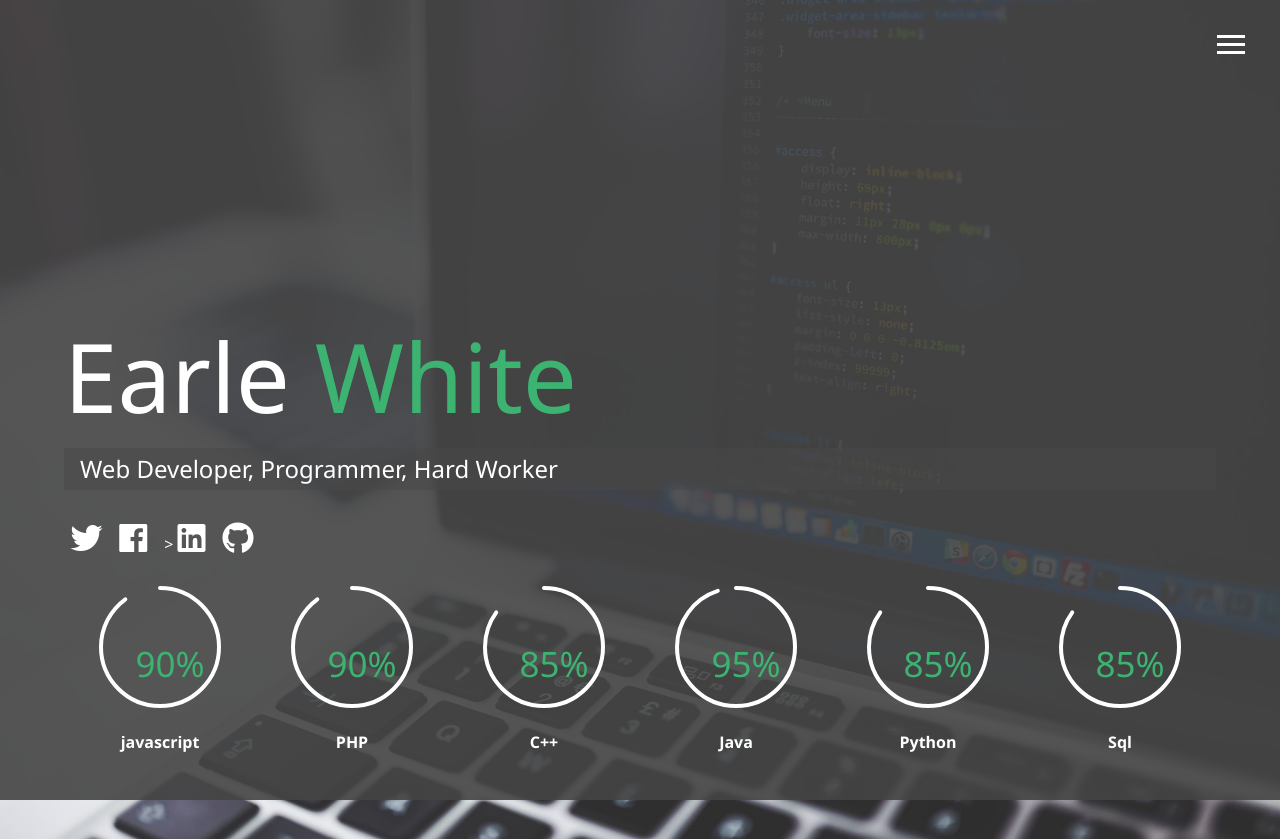
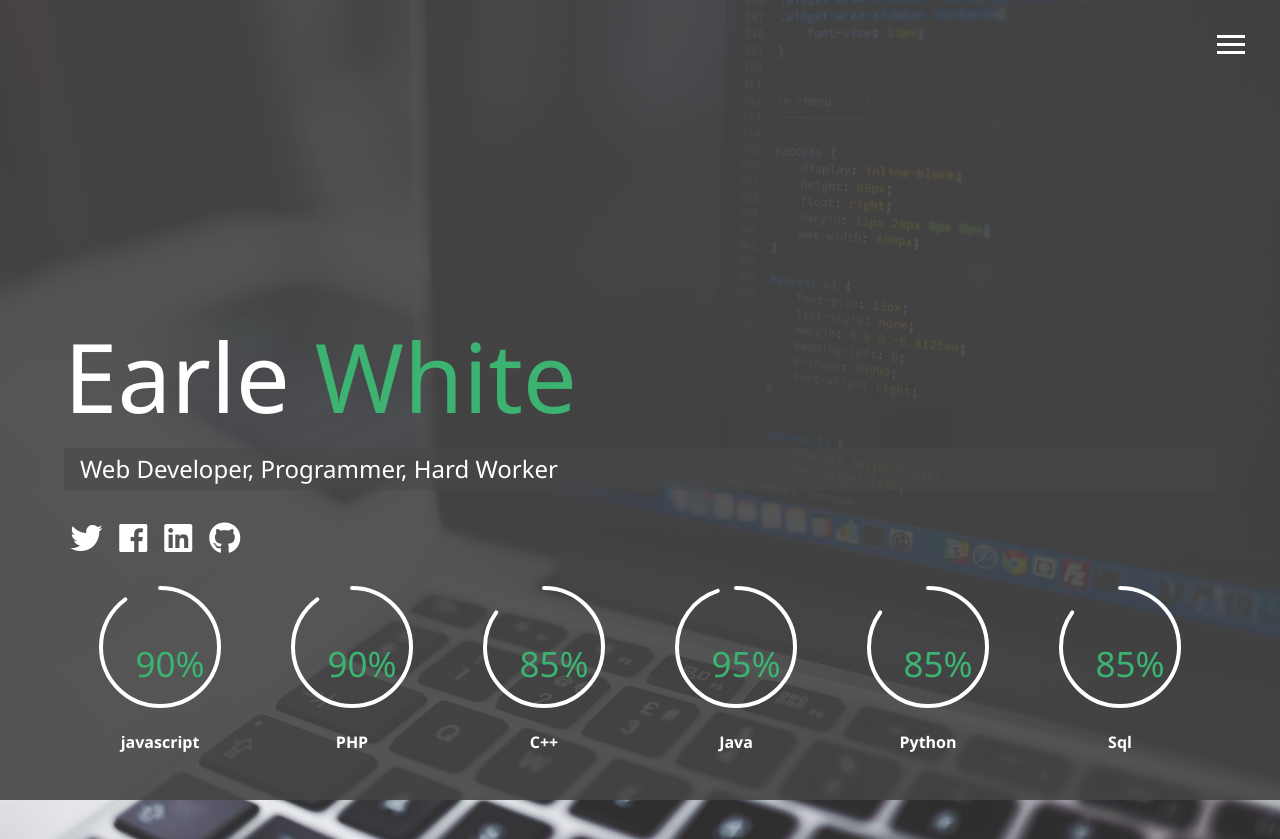
Before and after one commit to 5earle/earlewhite.github.io, a website: page index.html in a window 1280 px wide. Drawn offline with nearby package versions, Linux system fonts and the light colour scheme.

Commit message:
Update index.html

```diff
--- a/index.html
+++ b/index.html
@@ -74,7 +74,7 @@
       <a href="#">
         <i class="fab fa-facebook fa-2x"></i>
       </a>
-      <a href="https://www.linkedin.com/in/earle-white-422b84181/" target="_blank">>
+      <a href="https://www.linkedin.com/in/earle-white-422b84181/" target="_blank">
         <i class="fab fa-linkedin fa-2x"></i>
       </a>
       <a href="https://github.com/5earle" target="_blank">
```
